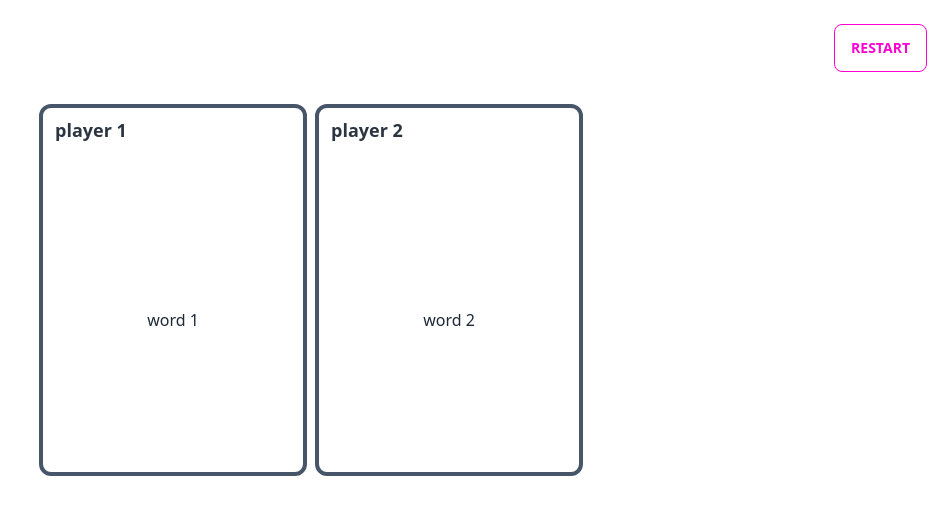
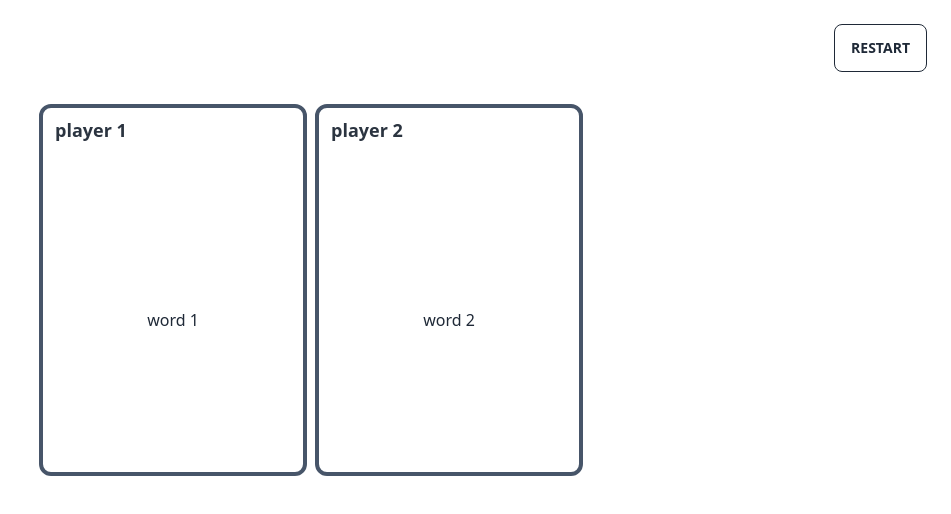
Before and after one commit to kenzchiiro/playroomkit-spyfall-demo, a React (Vite) app: page / in a window 1280 px wide. Shown: the top 514 px of the page, without its empty margins (329-1280 px from the left). Built offline with nearby package versions, Linux system fonts and the light colour scheme; what tailwindcss-bg-patterns would draw is missing.

Commit message:
feat: set template

```diff
--- a/src/App.jsx
+++ b/src/App.jsx
@@ -8,7 +8,7 @@ function App() {
         <div className="w-screen justify-center p-2">
           <div className="h-fit mb-4 w-full grid justify-items-end">
             <button
-              className="btn btn-outline btn-secondary btn-md m-4"
+              className="btn btn-outline btn-neutral btn-md m-4"
               >
               RESTART
             </button>
```
